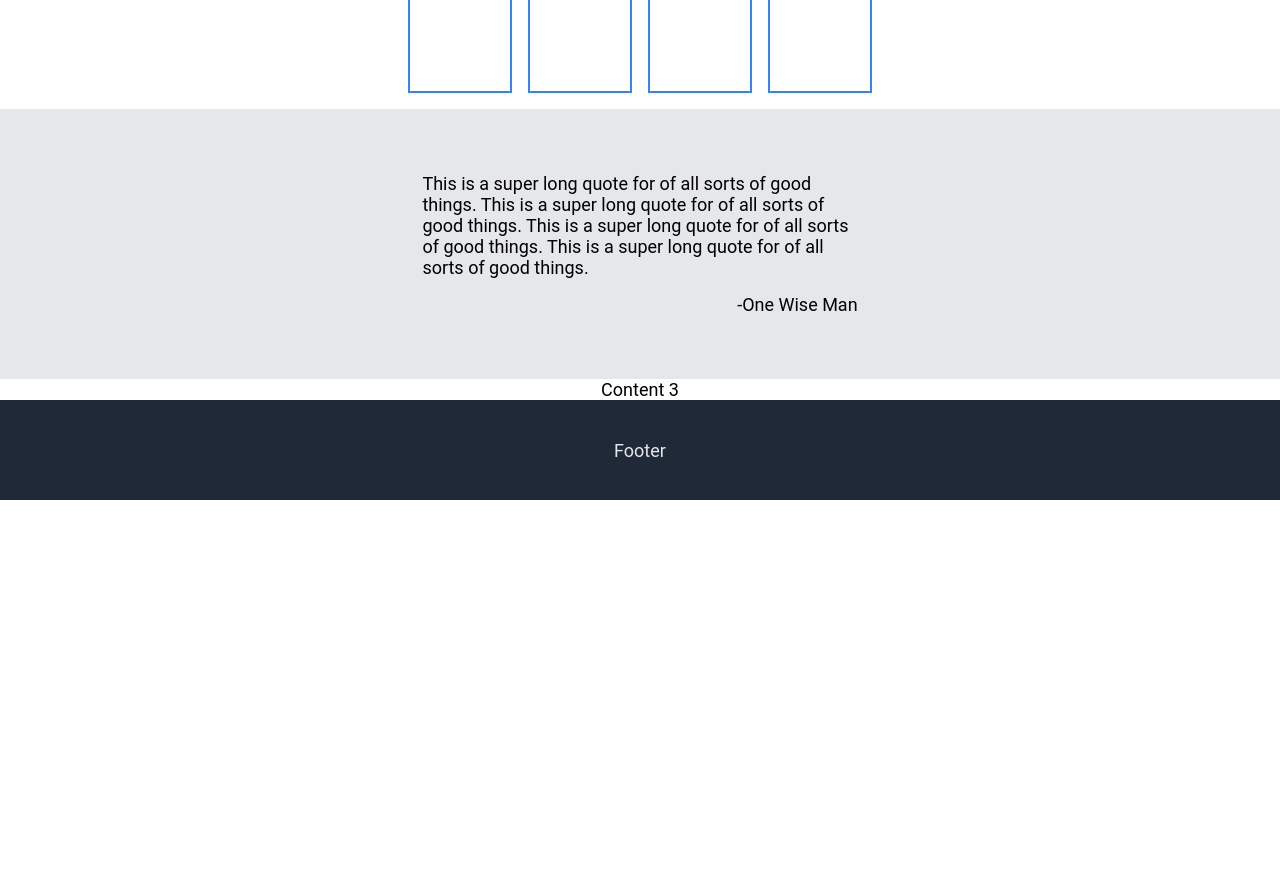
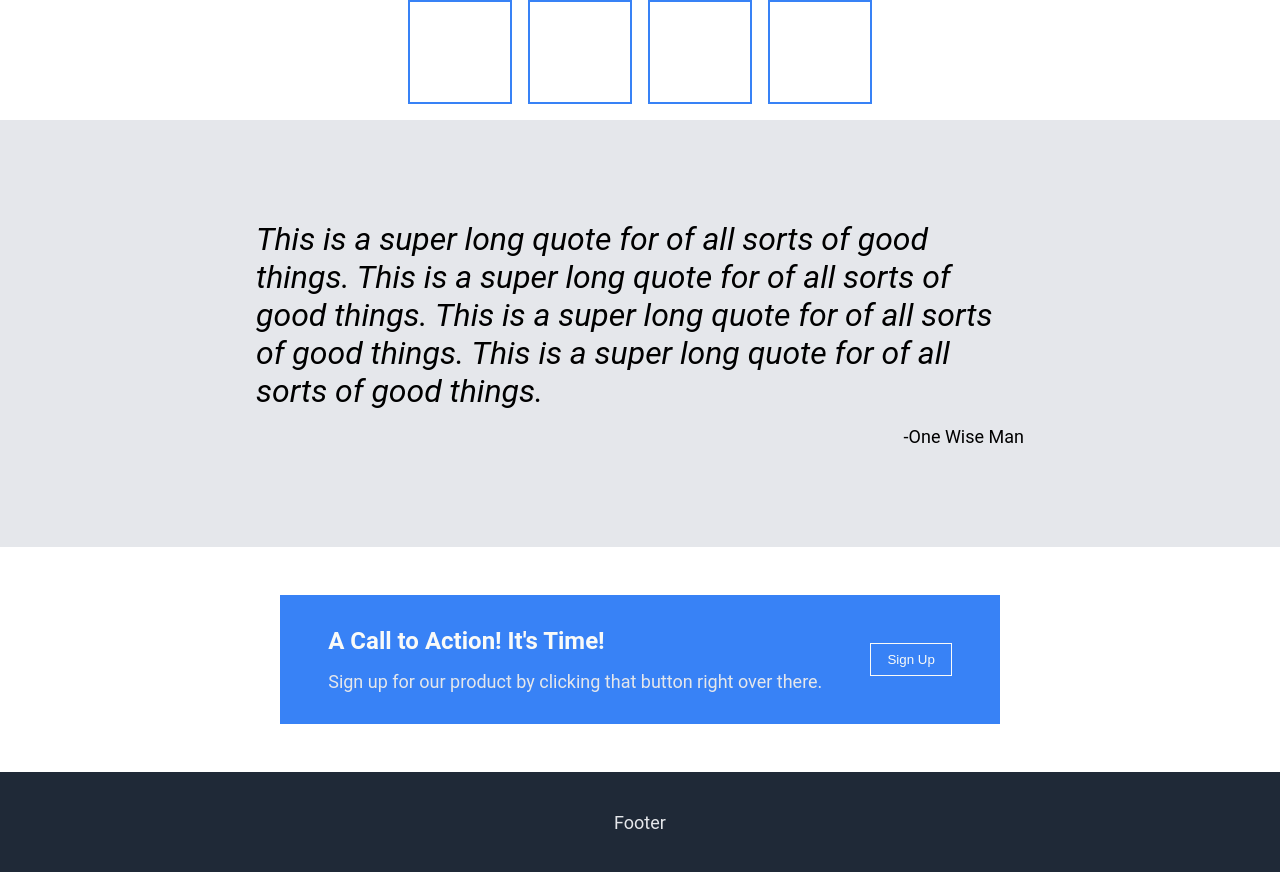
Before and after one commit to jfesh7/Landing-Page, a plain HTML site: page index.html in a window 1280 px wide. Shown: the part 361-1233 px from the top of the page. Before the commit the page ends 861 px from the top, so only its background shows below. Drawn offline with Linux system fonts and the light colour scheme.

Commit message:
Complete call to action section of page

```diff
--- a/index.html
+++ b/index.html
@@ -45,7 +45,13 @@
 		</div>
 	</div>
 	<div class="content call">
-		Content 3
+		<div class="call-box">
+			<div class="call-column">
+				<div id="call-heading">A Call to Action! It's Time!</div>
+				<div id="call-text">Sign up for our product by clicking that button right over there.</div>
+			</div>
+			<button id="signup">Sign Up</button>
+		</div>
 	</div>
 	<div class="footer">
 		Footer
--- a/style.css
+++ b/style.css
@@ -12,6 +12,7 @@ body {
 button {
 	color: #f9faf8;
 	background-color: #3882f6;
+	padding: 8px 16px;
 }
 
 
@@ -125,16 +126,53 @@ button {
 	justify-content: center;
 	align-items: center;
 	background-color: #e5e7eb;
-	padding: 5% 33%;
+	padding: 100px 20%;
 }
 
 .quote #quote {
 	margin-bottom: 16px;
+	font-size: 32px;
+	font-weight: light;
+	font-style: italic;
 }
 
 .quote #quoter {
 	align-self: flex-end;
 }
+
+
+
+/*Call to action*/
+
+.content.call {
+	padding: 48px;
+	color: #e5e7eb;
+}
+
+.call-box {
+	display: flex;
+	justify-content: center;
+	align-items: center;
+	background-color: #3882f6;
+	padding: 32px 48px;
+	gap: 48px;
+}
+
+.call-box #call-heading {
+	font-size: 24px;
+	font-weight: bold;
+	color: #f9faf8;
+	margin-bottom: 16px;
+}
+
+.call-box #call-text {
+
+}
+
+.call-box button {
+	border: 1px solid #f9faf8;
+}
+
 
 
 /*Footer*/
```
